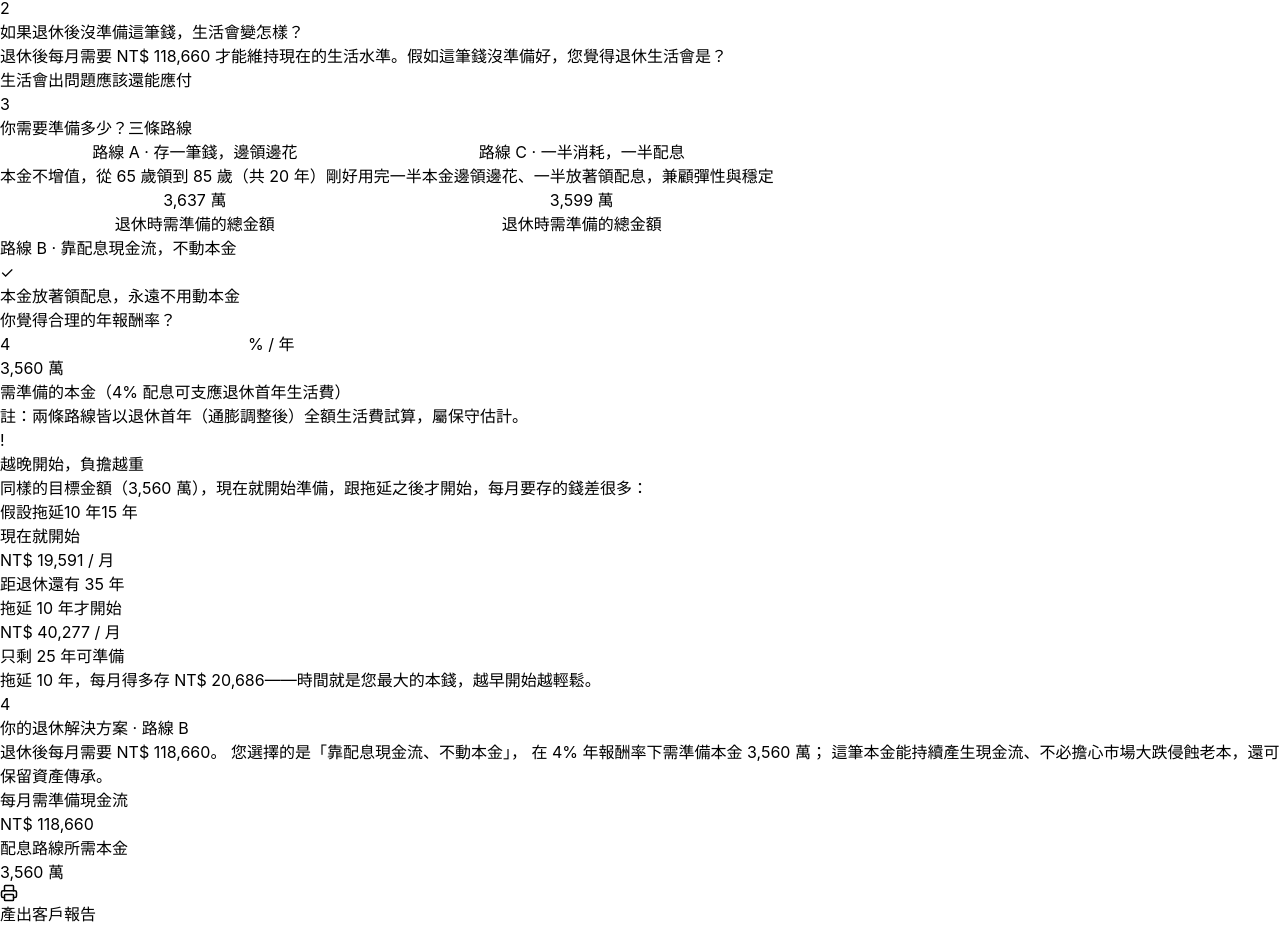
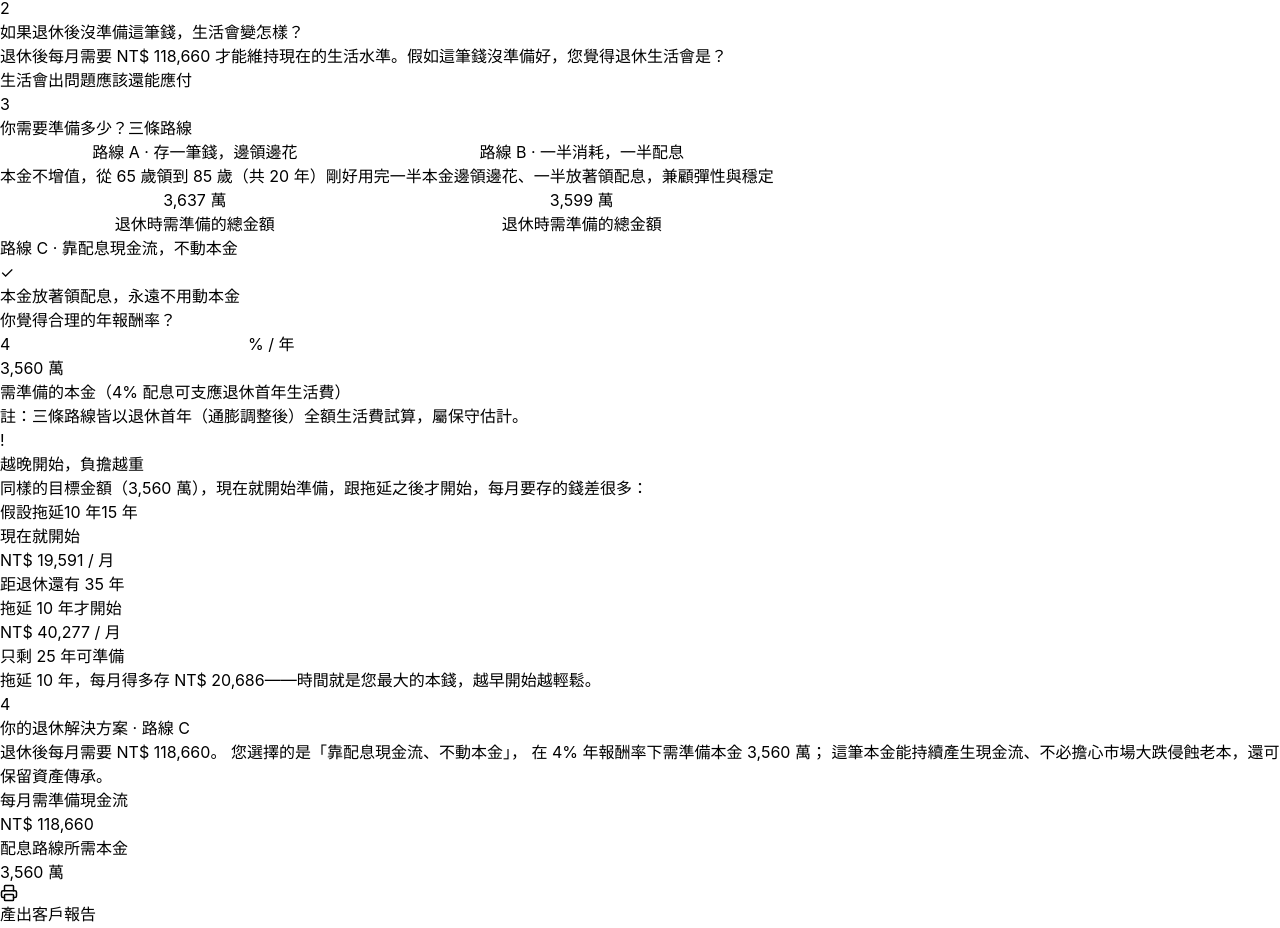
Before and after one commit to wilber8767-ai/retiring, a React (Vite) app in the folder ycc-retirement/: page / in a window 1280 px wide. Shown: the part 1132-2060 px from the top of the page. Built offline with nearby package versions, Linux system fonts and the light colour scheme.

Commit message:
fix: 三條路線編號改A→B→C，修正註解錯字

```diff
--- a/ycc-retirement/src/App.jsx
+++ b/ycc-retirement/src/App.jsx
@@ -118,7 +118,7 @@ export default function App() {
   // 第四步路線B：配息現金流的合理年報酬率（使用者可調）
   const [incomeYieldAssumption, setIncomeYieldAssumption] = useState(4);
   const [yieldText, setYieldText] = useState("4"); // 報酬率輸入框本地字串（可自由編輯）
-  const [selectedPlan, setSelectedPlan] = useState("B"); // 選中的方案：A=存一筆 / B=配息現金流
+  const [selectedPlan, setSelectedPlan] = useState("C"); // 選中的方案：A=存一筆 / B=配息現金流
   const [needAnswer, setNeedAnswer] = useState(null); // 第二步提問：need=一定需要 / maybe=可有可無
   const [delayYears, setDelayYears] = useState(10); // 拖延成本：晚幾年才開始準備
 
@@ -167,7 +167,7 @@ export default function App() {
 
     // ===== 拖延成本：達成目標金額，現在開始 vs 拖 N 年開始，每月各要存多少 =====
     // 目標金額 = 選中方案所需（扣掉已有準備金成長後的缺口），用 rPre 月複利反推 PMT
-    const targetAmount = selectedPlan === "A" ? lumpSumDepletion : selectedPlan === "C" ? lumpSumHalf : lumpSumIncome;
+    const targetAmount = selectedPlan === "A" ? lumpSumDepletion : selectedPlan === "B" ? lumpSumHalf : lumpSumIncome;
     const gapToFill = Math.max(0, targetAmount - initialAtRetire);
     const mRate = rPre / 12;
     const pmtFor = (years) => {
@@ -399,12 +399,12 @@ export default function App() {
                 {/* 路線C：一半消耗+一半配息（可點選） */}
                 <button
                   type="button"
-                  onClick={() => setSelectedPlan("C")}
-                  className={`text-left rounded-xl border-2 p-5 transition-all ${selectedPlan === "C" ? "border-teal-600 bg-teal-50/60 shadow-md" : "border-stone-200 bg-white hover:border-stone-300"}`}
+                  onClick={() => setSelectedPlan("B")}
+                  className={`text-left rounded-xl border-2 p-5 transition-all ${selectedPlan === "B" ? "border-teal-600 bg-teal-50/60 shadow-md" : "border-stone-200 bg-white hover:border-stone-300"}`}
                 >
                   <div className="flex items-center justify-between mb-1">
-                    <p className="text-base font-bold text-stone-700">路線 C · 一半消耗，一半配息</p>
-                    {selectedPlan === "C" && <span className="flex items-center justify-center w-6 h-6 rounded-full bg-teal-600 text-white text-sm">✓</span>}
+                    <p className="text-base font-bold text-stone-700">路線 B · 一半消耗，一半配息</p>
+                    {selectedPlan === "B" && <span className="flex items-center justify-center w-6 h-6 rounded-full bg-teal-600 text-white text-sm">✓</span>}
                   </div>
                   <p className="text-sm text-stone-500 mb-3">一半本金邊領邊花、一半放著領配息，兼顧彈性與穩定</p>
                   <p className="text-4xl font-black text-stone-800">{fmtAmount(calc.lumpSumHalf)}</p>
@@ -412,12 +412,12 @@ export default function App() {
                 </button>
                 {/* 路線B：配息現金流（可點選） */}
                 <div
-                  onClick={() => setSelectedPlan("B")}
-                  className={`cursor-pointer rounded-xl border-2 p-5 transition-all ${selectedPlan === "B" ? "border-teal-600 bg-teal-50/60 shadow-md" : "border-stone-200 bg-white hover:border-stone-300"}`}
+                  onClick={() => setSelectedPlan("C")}
+                  className={`cursor-pointer rounded-xl border-2 p-5 transition-all ${selectedPlan === "C" ? "border-teal-600 bg-teal-50/60 shadow-md" : "border-stone-200 bg-white hover:border-stone-300"}`}
                 >
                   <div className="flex items-center justify-between mb-1">
-                    <p className="text-base font-bold text-teal-700">路線 B · 靠配息現金流，不動本金</p>
-                    {selectedPlan === "B" && <span className="flex items-center justify-center w-6 h-6 rounded-full bg-teal-600 text-white text-sm">✓</span>}
+                    <p className="text-base font-bold text-teal-700">路線 C · 靠配息現金流，不動本金</p>
+                    {selectedPlan === "C" && <span className="flex items-center justify-center w-6 h-6 rounded-full bg-teal-600 text-white text-sm">✓</span>}
                   </div>
                   <p className="text-sm text-stone-500 mb-3">本金放著領配息，永遠不用動本金</p>
                   <div className="mb-3">
@@ -451,7 +451,7 @@ export default function App() {
                 </div>
               </div>
               <p className="text-xs text-stone-400 mt-3">
-                註：兩條路線皆以退休首年（通膨調整後）全額生活費試算，屬保守估計。
+                註：三條路線皆以退休首年（通膨調整後）全額生活費試算，屬保守估計。
               </p>
             </div>
 
@@ -500,7 +500,7 @@ export default function App() {
             <div className="bg-gradient-to-br from-teal-700 to-teal-800 rounded-xl p-6 text-white shadow-sm">
               <div className="flex items-center gap-2 mb-3">
                 <span className="flex items-center justify-center w-7 h-7 rounded-full bg-white/20 text-white text-sm font-bold">4</span>
-                <h3 className="text-lg font-bold">你的退休解決方案 · {selectedPlan === "A" ? "路線 A" : selectedPlan === "C" ? "路線 C" : "路線 B"}</h3>
+                <h3 className="text-lg font-bold">你的退休解決方案 · {selectedPlan === "A" ? "路線 A" : selectedPlan === "B" ? "路線 B" : "路線 C"}</h3>
               </div>
               <p className="text-base text-teal-50 leading-relaxed mb-4">
                 {selectedPlan === "A" ? (
@@ -510,7 +510,7 @@ export default function App() {
                     需在退休時準備 <span className="font-bold text-white">{fmtAmount(calc.lumpSumDepletion)}</span>，
                     從 {retireAge} 歲領到 {lifeAge} 歲剛好用完。這條路本金會逐年消耗，需留意長壽與通膨風險。
                   </>
-                ) : selectedPlan === "C" ? (
+                ) : selectedPlan === "B" ? (
                   <>
                     退休後每月需要 <span className="font-bold text-white">NT$ {fmt(calc.firstYearMonthly)}</span>。
                     您選擇的是「<span className="font-bold text-white">一半消耗、一半配息</span>」，
@@ -532,7 +532,7 @@ export default function App() {
                   <p className="text-2xl font-bold">NT$ {fmt(calc.firstYearMonthly)}</p>
                 </div>
                 <div className="rounded-lg bg-white/10 px-4 py-3 flex-1 min-w-[140px]">
-                  <p className="text-sm text-teal-100 mb-1">{selectedPlan === "A" ? "存一筆錢方案所需總額" : selectedPlan === "C" ? "折衷方案所需總額" : "配息路線所需本金"}</p>
+                  <p className="text-sm text-teal-100 mb-1">{selectedPlan === "A" ? "存一筆錢方案所需總額" : selectedPlan === "B" ? "折衷方案所需總額" : "配息路線所需本金"}</p>
                   <p className="text-2xl font-bold">{fmtAmount(calc.targetAmount)}</p>
                 </div>
               </div>
--- a/ycc-retirement/src/Report.jsx
+++ b/ycc-retirement/src/Report.jsx
@@ -33,10 +33,10 @@ export default function Report() {
   const { client, params, calc, selectedPlan } = state;
   const today = new Date().toLocaleDateString("zh-TW");
   const planLabel = selectedPlan === "A" ? "存一筆錢，邊領邊花"
-    : selectedPlan === "C" ? "一半消耗，一半配息"
+    : selectedPlan === "B" ? "一半消耗，一半配息"
     : "靠配息現金流，不動本金";
   const targetAmount = selectedPlan === "A" ? calc.lumpSumDepletion
-    : selectedPlan === "C" ? calc.lumpSumHalf
+    : selectedPlan === "B" ? calc.lumpSumHalf
     : calc.lumpSumIncome;
   const yearsToRetire = Math.max(0, params.retireAge - params.currentAge);
 
@@ -70,7 +70,7 @@ export default function Report() {
             退休後每月需要 <span className="font-bold text-white">NT$ {fmt(calc.firstYearMonthly)}</span>（通膨調整後）。
             {selectedPlan === "A"
               ? `採「存一筆錢」方式，需在退休時準備 ${fmtAmount(targetAmount)}，從 ${params.retireAge} 歲領到 ${params.lifeAge} 歲。`
-              : selectedPlan === "C"
+              : selectedPlan === "B"
               ? `採「一半消耗、一半配息」方式，需在退休時準備 ${fmtAmount(targetAmount)}，兼顧彈性與穩定。`
               : `採「配息現金流」方式，在 ${params.incomeYieldAssumption}% 年報酬率下需準備本金 ${fmtAmount(targetAmount)}，本金可保留、持續產生現金流。`}
           </p>
```
